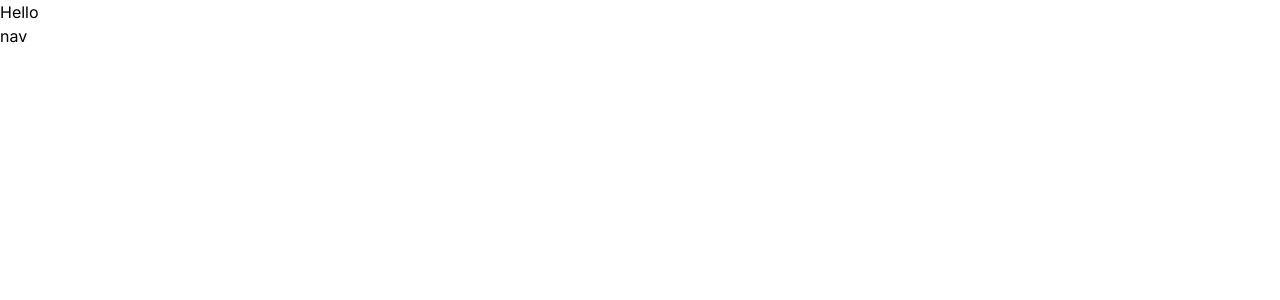
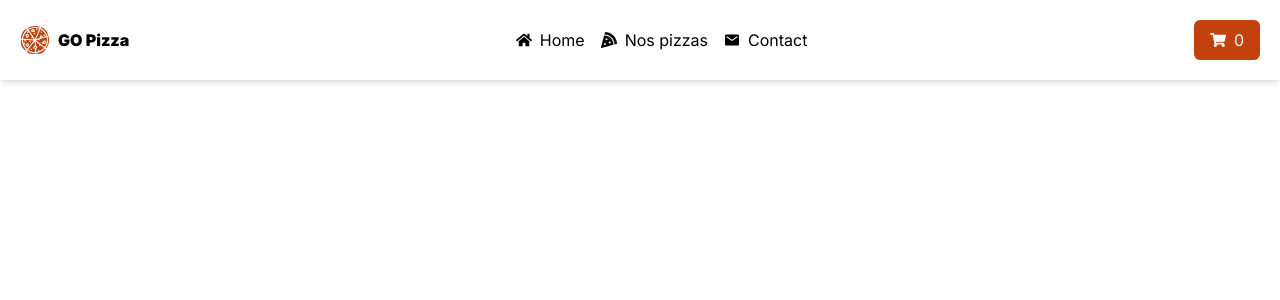
Before and after one commit to Babanlpz/restaurant-food, a Next.js app: page / in a window 1280 px wide. Shown: the top 300 px of the page. Built offline with nearby package versions, Linux system fonts and the light colour scheme.

Commit message:
FEAT navigation + logo router

```diff
--- /dev/null
+++ b/app/Type/Type.ts
@@ -0,0 +1,7 @@
+export interface Pizza {
+  id: string;
+  name: string;
+  image: string;
+  ingredients: string;
+  price: number;
+}
--- a/app/components/nav.tsx
+++ b/app/components/nav.tsx
@@ -1,7 +1,50 @@
-import React from 'react'
+"use client";
 
-export default function nav() {
+import { FaHome, FaPizzaSlice, FaShoppingCart } from "react-icons/fa";
+import { GiFullPizza } from "react-icons/gi";
+import { IoMdMail } from "react-icons/io";
+
+import { useRouter } from "next/navigation";
+
+interface NavProps {
+  cartQuantity: number;
+}
+
+const Nav: React.FC<NavProps> = ({ cartQuantity }) => {
+  const router = useRouter();
+
+  const menu = [
+    { name: "Home", icon: <FaHome /> },
+    { name: "Nos pizzas", icon: <FaPizzaSlice /> },
+    { name: "Contact", icon: <IoMdMail /> },
+  ];
+
   return (
-    <div>nav</div>
-  )
-}
+    <nav className="fixed z-100 shadow-md w-full bg-white h-50 flex justify-between items-center p-5 text-col-700">
+      <div
+        className="flex items-center gap-2 cursor-pointer"
+        onClick={() => router.push("/")}
+      >
+        <GiFullPizza className="text-3xl text-orange-700" />
+        <span className="font-black">GO Pizza</span>
+      </div>
+      <ul className="hidden md:flex items-center gap-4">
+        {menu.map((item, index) => (
+          <li
+            className="flex items-center gap-2 cursor-pointer hover:text-orange-700 hover:underline"
+            key={index}
+          >
+            <span>{item.icon}</span>
+            <span>{item.name}</span>
+          </li>
+        ))}
+      </ul>
+      <button className="bg-orange-700 text-white px-4 py-2 rounded-md hover:bg-orange-800 flex items-center gap-2">
+        <FaShoppingCart />
+        <span>{cartQuantity}</span>
+      </button>
+    </nav>
+  );
+};
+
+export default Nav;
--- a/app/layout.tsx
+++ b/app/layout.tsx
@@ -1,7 +1,7 @@
 import type { Metadata } from "next";
 import { Inter } from "next/font/google";
 import "./globals.css";
-import Nav from "./components/nav";
+
 
 const inter = Inter({ subsets: ["latin"] });
 
@@ -19,7 +19,7 @@ export default function RootLayout({
     <html lang="en">
       <body className={inter.className}>
         {children}
-        <Nav />
+
       </body>
     </html>
   );
--- a/app/page.tsx
+++ b/app/page.tsx
@@ -1,9 +1,19 @@
-import Image from "next/image";
+"use client";
+
+import { useState } from "react";
+import { Pizza } from "./Type/Type";
+import Nav from "./components/Nav";
 
 export default function Home() {
+  const [cardQuantity, setCardQuantity] = useState(0);
+
+  const addToCart = (pizza: Pizza) => {
+    setCardQuantity(cardQuantity + 1);
+  };
+
   return (
     <>
-    <h1>Hello</h1>
+      <Nav cartQuantity={cardQuantity} />
     </>
   );
 }
--- a/package.json
+++ b/package.json
@@ -12,7 +12,8 @@
     "firebase": "^10.12.2",
     "next": "14.2.4",
     "react": "^18",
-    "react-dom": "^18"
+    "react-dom": "^18",
+    "react-icons": "^5.2.1"
   },
   "devDependencies": {
     "@types/node": "^20",
```
Also changed, not shown: 1 other file (tests, documents, lock files or other folders).
